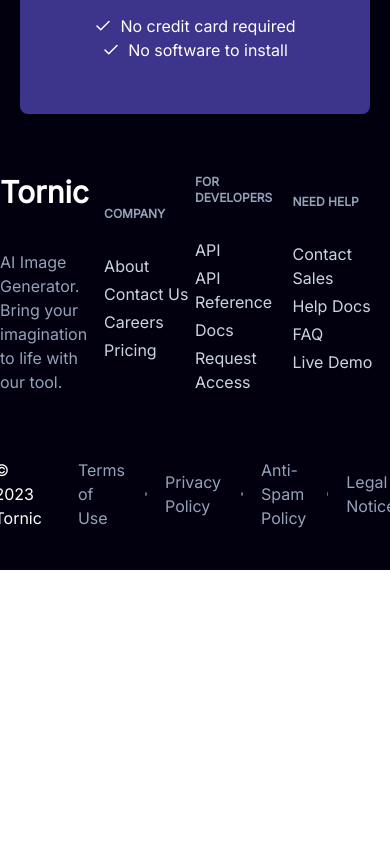
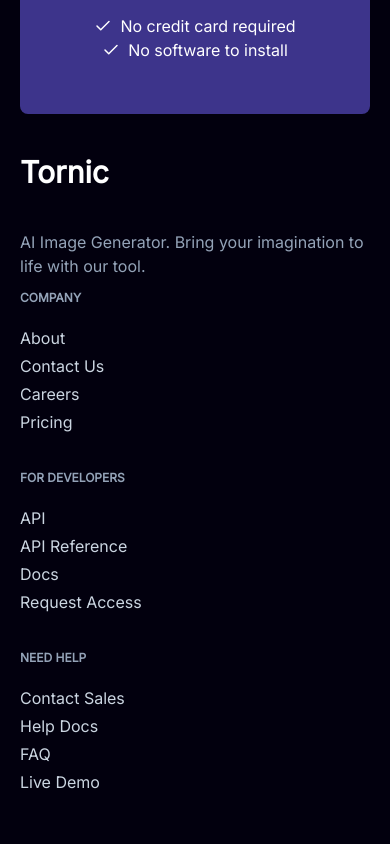
Before and after one commit to francisamidu/landing-page, a React (Vite) app: page / in a window 390 px wide. Shown: the part 6220-7064 px from the top of the page. Before the commit the page ends 6790 px from the top, so only its background shows below. Built offline with nearby package versions, Linux system fonts and the light colour scheme.

Commit message:
UI tweaks

```diff
--- a/src/components/Footer.tsx
+++ b/src/components/Footer.tsx
@@ -5,17 +5,17 @@
   const columns = shared.columns;
   const lastColumn = columns[columns.length - 1];
   return (
-    <footer className="grid grid-cols-4 py-10">
-      <div className="mr-3">
+    <footer className="flex flex-col p-5 md:grid md:grid-cols-4 md:py-10">
+      <div className="mb-3 md:mr-3">
         <h1 className="text-3xl font-bold text-white">{shared.name}</h1>
         <p className="mt-10 text-slate-400">{shared.description}</p>
       </div>
       {columns.slice(0, 3).map((c) => (
-        <div className="mb-8 place-self-center" key={JSON.stringify(c)}>
+        <div className="mb-8 md:place-self-center" key={JSON.stringify(c)}>
           <h2 className="text-xs font-bold uppercase text-slate-400">
             {c.name}
           </h2>
-          <ul className="mt-8">
+          <ul className="mt-5 md:mt-8">
             {c.links.map((l) => (
               <li
                 key={l}
@@ -27,18 +27,18 @@
           </ul>
         </div>
       ))}
-      <div className="col-start-1 col-end-5 mt-7 flex flex-row items-center justify-center">
+      <div className="col-start-1 col-end-5 mt-7 flex flex-col items-center justify-center md:flex-row">
         <p>
           &copy; {new Date().getFullYear()} {shared.name}
         </p>
-        <span className="dot"></span>
+        <span className="dot hidden md:block"></span>
         {lastColumn.links.map((c, i) => (
           <div className="flex flex-row items-center justify-center" key={i}>
             <a href="#" className="text-slate-400 hover:text-purplish-500">
               {c}
             </a>
             {lastColumn.links.length - i != 1 ? (
-              <span className="dot"></span>
+              <span className="dot hidden md:block"></span>
             ) : null}
           </div>
         ))}
--- a/src/index.css
+++ b/src/index.css
@@ -48,7 +48,6 @@
 }
 
 .dot {
-  display: block;
   content: '';
   width: 4px;
   height: 4px;
```
